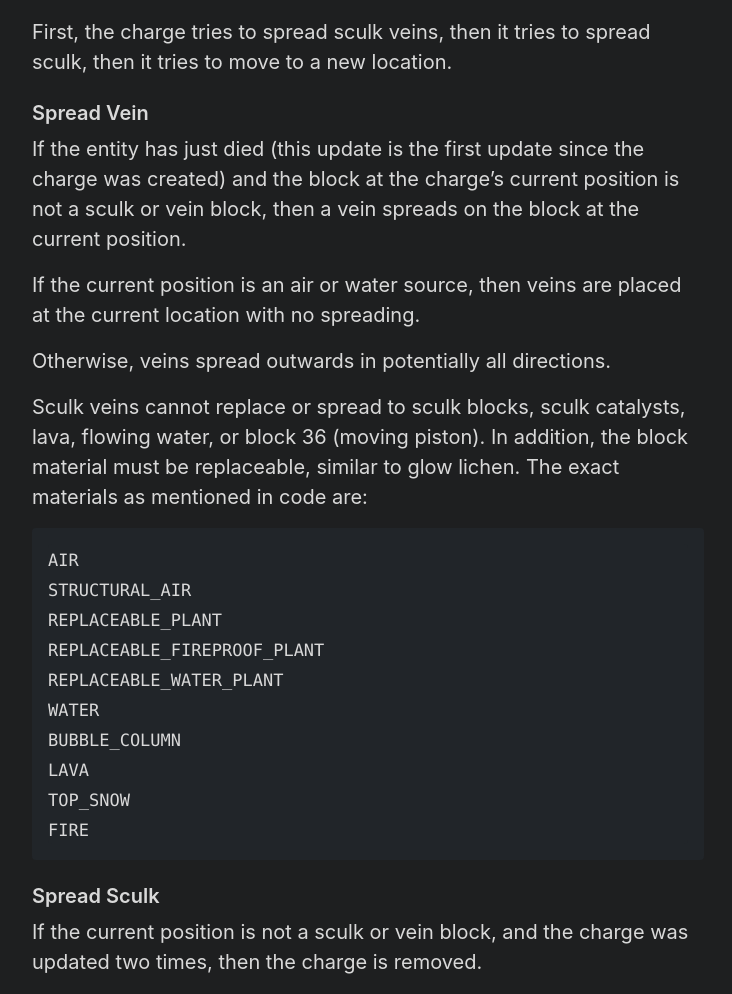
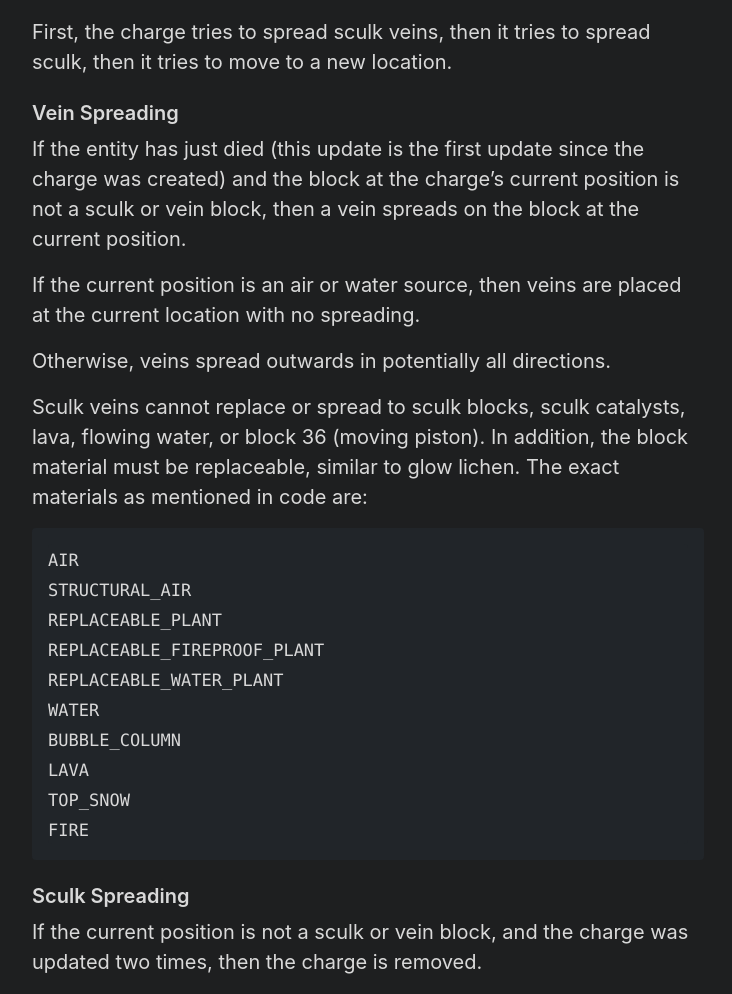
Before and after one commit to Tisawesomeness/tisawesomeness.github.io, a Jekyll site: the page built from snapshots/_posts/2022-02-18-1-19-experimental-1.md, in a window 1280 px wide and 1400 px high, scrolled down 1118 px. Shown: the part 159-1153 px from the top of the window, without its empty margins (272-1004 px from the left). Built offline with Jekyll 4.4.1, drawn with Linux system fonts in a browser that asks for light colours.

Commit message:
Small formatting changes

````diff
--- a/snapshots/_posts/2022-02-18-1-19-experimental-1.md
+++ b/snapshots/_posts/2022-02-18-1-19-experimental-1.md
@@ -32,7 +32,7 @@ Each charge is updated every 2 ticks. If the charge drops to 0, the charge is re
 
 First, the charge tries to spread sculk veins, then it tries to spread sculk, then it tries to move to a new location.
 
-### Spread Vein
+### Vein Spreading
 
 If the entity has just died (this update is the first update since the charge was created) and the block at the charge's current position is not a sculk or vein block, then a vein spreads on the block at the current position.
 
@@ -54,7 +54,7 @@ TOP_SNOW
 FIRE
 ```
 
-### Spread Sculk
+### Sculk Spreading
 
 If the current position is not a sculk or vein block, and the charge was updated two times, then the charge is removed.
 
@@ -79,8 +79,8 @@ If the block at the current position is a vein block, then the game will try to
 If the block at the current position is a sculk block, then if,
 - the charge is within 4 blocks of the catalyst
 - either
-	- the charge is within 4 blocks of the catalyst
-	- there are less than 2 sculk sensors or shriekers between (-4, 0, -4) and (4, 2, 4) in relative coordiantes to the block (or within a 9x3x9 bounding box)
+  - the charge is within 4 blocks of the catalyst
+  - there are less than 2 sculk sensors or shriekers between (-4, 0, -4) and (4, 2, 4) in relative coordiantes to the block (or within a 9x3x9 bounding box)
 
 then there is a 2% chance to decay the charge. If the charge is within 4 blocks of the catalyst, then the charge decreases by 1. Otherwise, the charge is reduced by the decay penalty formula below:
 
````
